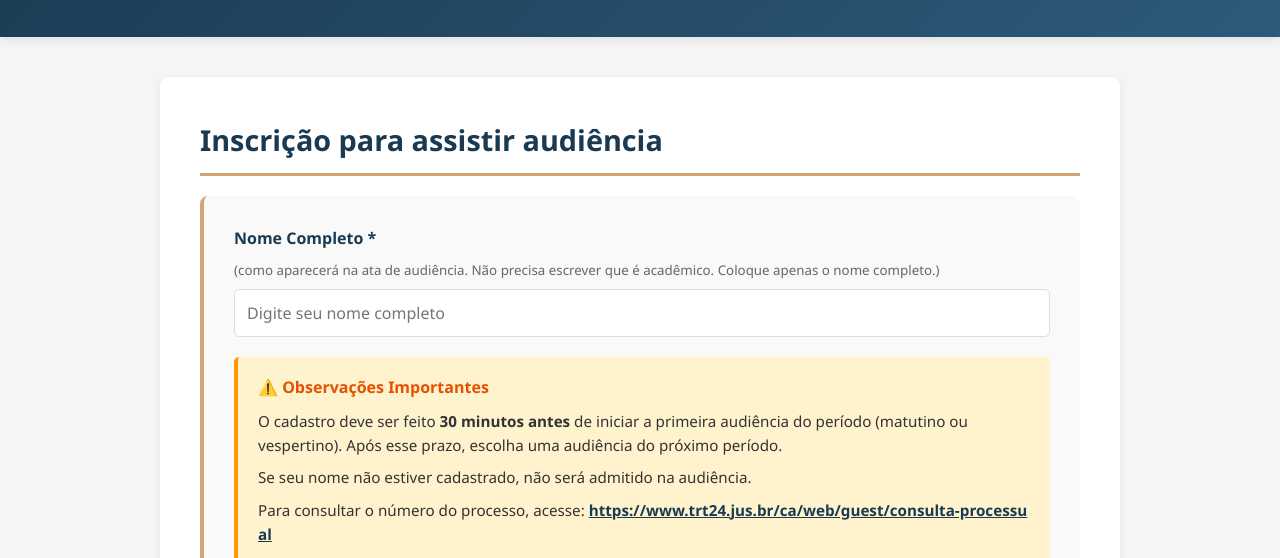
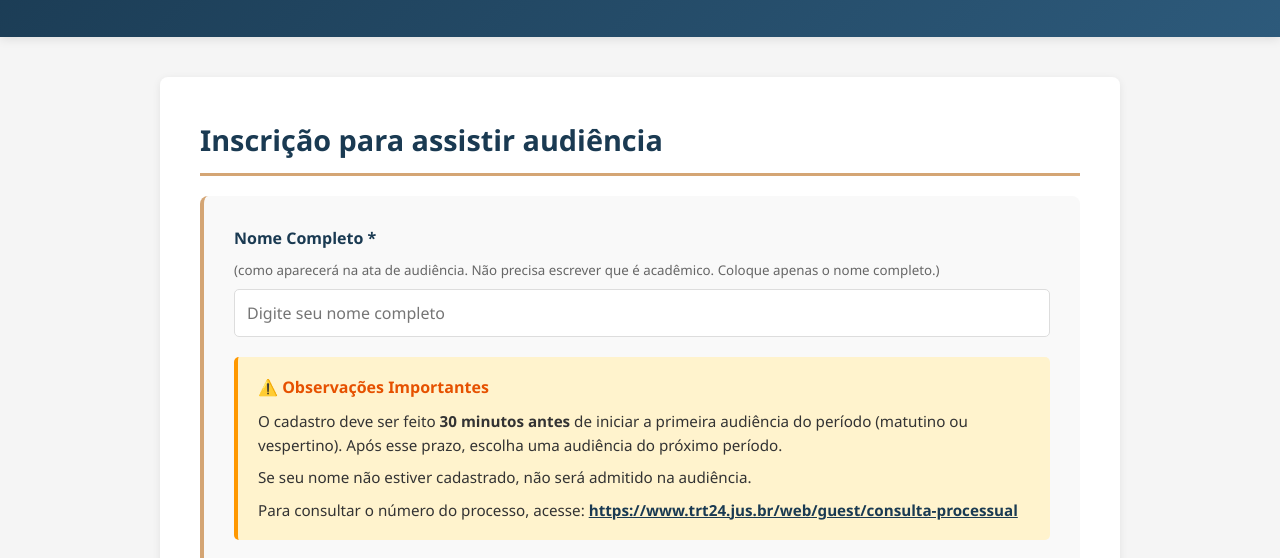
Before and after one commit to marcioinada-hub/vara-trabalho-paranaiba, a plain HTML site: page index.html in a window 1280 px wide. Shown: the part 145-703 px from the top of the page. Drawn offline with Linux system fonts and the light colour scheme; no server answers.

Commit message:
Update index.html

```diff
--- a/index.html
+++ b/index.html
@@ -313,7 +313,7 @@
                         </p>
                         <p style="font-size:0.95em; color:#333;">
                             Para consultar o número do processo, acesse:
-                            <a href="https://www.trt24.jus.br/ca/web/guest/consulta-processual" target="_blank" style="color:#1a3a52; font-weight:600; word-break:break-all;">https://www.trt24.jus.br/ca/web/guest/consulta-processual</a>
+                            <a href="https://www.trt24.jus.br/web/guest/consulta-processual" target="_blank" style="color:#1a3a52; font-weight:600; word-break:break-all;">https://www.trt24.jus.br/web/guest/consulta-processual</a>
                         </p>
                     </div>
 
```
